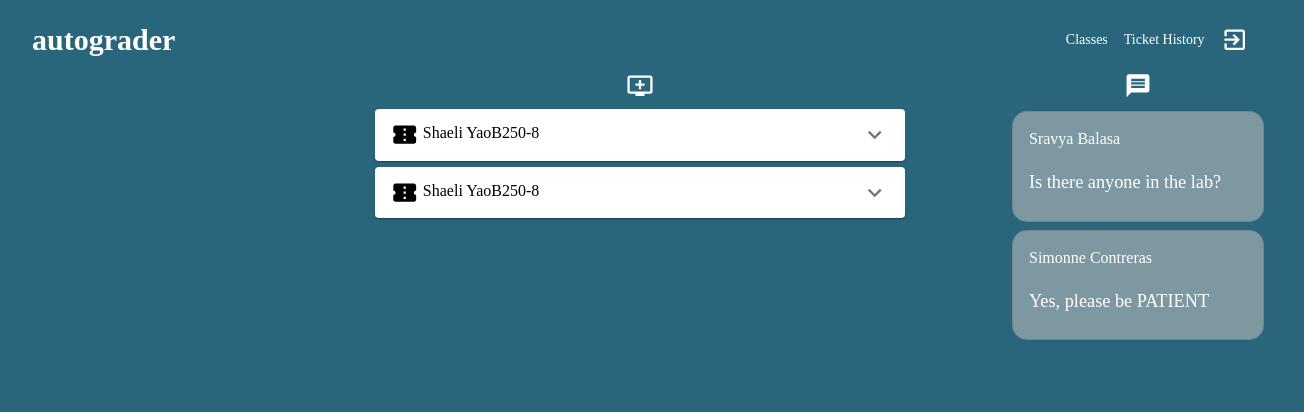
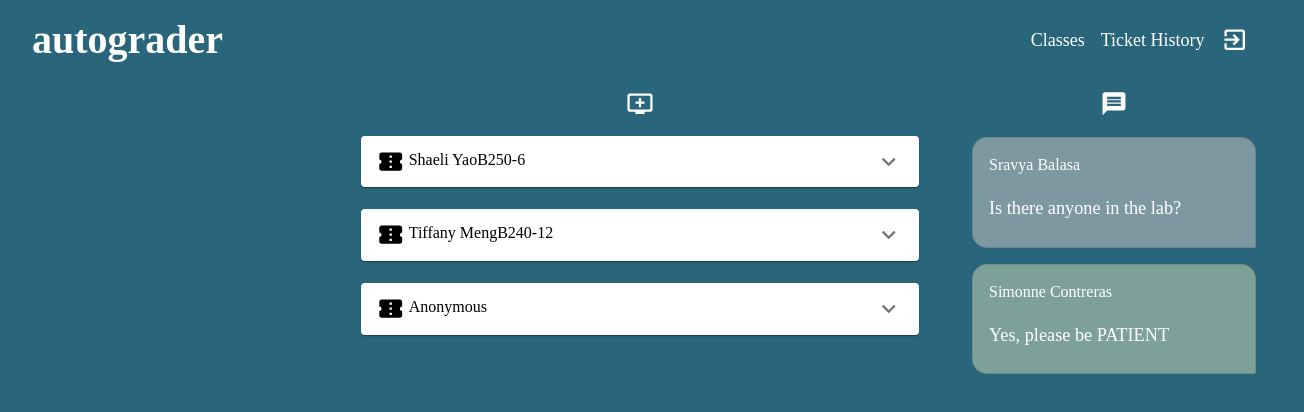
Before and after one commit to Autograder/rook, a React (Create React App) app: page /queue in a window 1280 px wide. Shown: the top 412 px of the page, 1304 px wide, since content can reach past the window. Built offline with nearby package versions, Linux system fonts and the light colour scheme.

Commit message:
Fixing as we demo

```diff
--- a/src/components/Message.tsx
+++ b/src/components/Message.tsx
@@ -7,11 +7,11 @@
 export default function Message(props:any) {
     const classes = Styles.useStyles();
     const theme = OurTheme.theme;
-
+    const messageclass = props.received ? classes.messageyou : classes.messageme;
     return (
         <Box>
             <ThemeProvider theme={theme}>
-                <Card variant='outlined' className={classes.message}>
+                <Card variant='outlined' className={messageclass}>
                     <CardContent>
                         <Typography variant="body2">
                             {props.sender}
--- a/src/components/Queue.tsx
+++ b/src/components/Queue.tsx
@@ -16,19 +16,21 @@
         <div>
             <ThemeProvider theme={theme}>
                 <Navbar/>
-                <Grid container spacing={8}>
+                <br/>
+                <Grid container>
                     <Grid item xs={3}>
 
                     </Grid>
                     <Grid item xs={6}>
                         <AddToQueueIcon className={classes.icon}/>
-                        <Ticket />
-                        <Ticket />
+                        <Ticket name="Shaeli Yao" location="B250-6" description="I hate programming"/>
+                        <Ticket name="Tiffany Meng" location="B240-12" description="I have a bad bug"/>
+                        <Ticket name="Anonymous" location="" description="This content is hidden"/>
                     </Grid>
                     <Grid item xs={3}>
                         <MessageIcon className={classes.icon}/>
-                        <Message sender="Sravya Balasa" message="Is there anyone in the lab?"/>
-                        <Message sender="Simonne Contreras" message="Yes, please be PATIENT"/>
+                        <Message sender="Sravya Balasa" message="Is there anyone in the lab?" received={false}/>
+                        <Message sender="Simonne Contreras" message="Yes, please be PATIENT" received={true}/>
                     </Grid>
                 </Grid>
             </ThemeProvider>
--- a/src/components/Ticket.tsx
+++ b/src/components/Ticket.tsx
@@ -6,26 +6,22 @@
 import ExpandMoreIcon from '@material-ui/icons/ExpandMore';
 import ConfirmationNumberIcon from '@material-ui/icons/ConfirmationNumber';
 
-export default function Ticket() {
+export default function Ticket(props:any) {
 	const classes = Styles.useStyles();
 	const theme = OurTheme.theme;
 
 	return (
 		<div className={classes.container}>
 			<ThemeProvider theme={theme}>
-				<ExpansionPanel className={classes.root}>
-        			<ExpansionPanelSummary expandIcon={<ExpandMoreIcon/>} aria-controls="panel1bh-content"
-          				id="panel1bh-header"
-        			>
+				<ExpansionPanel square={false} className={classes.root}>
+        			<ExpansionPanelSummary expandIcon={<ExpandMoreIcon/>} aria-controls="panel1bh-content" id="panel1bh-header">
 						<ConfirmationNumberIcon className={classes.ticketIcon}/>
-          				<Typography className={classes.title}>Shaeli Yao</Typography>
-						<Typography className={classes.location}>B250-8</Typography>
+          				<Typography className={classes.title}>{props.name}</Typography>
+						<Typography className={classes.location}>{props.location}</Typography>
         			</ExpansionPanelSummary>
-
 					<ExpansionPanelDetails>
           				<Typography>
-            				Nulla facilisi. Phasellus sollicitudin nulla et quam mattis feugiat. Aliquam eget
-            				maximus est, id dignissim quam.
+							  {props.description}
           				</Typography>
         			</ExpansionPanelDetails>
       			</ExpansionPanel>
--- a/src/style/MessageStyle.tsx
+++ b/src/style/MessageStyle.tsx
@@ -1,11 +1,17 @@
 import { makeStyles } from '@material-ui/core/styles';
 
 const useStyles = makeStyles((theme) => ({
-	message: {
-      margin: theme.spacing(1),
-      backgroundColor: '#7e98a1',
-      'border-radius': '15px',
-    },
+	messageme: {
+    margin: theme.spacing(2),
+    backgroundColor: '#7e98a1',
+    'border-radius': '15px 15px 2px',
+  },
+  messageyou: {
+    margin: theme.spacing(2),
+    backgroundColor: '#7da198',
+    'border-radius': '15px 15px 2px',
+  }
+
 }));
 
 export default {useStyles};
--- a/src/style/NavbarStyle.tsx
+++ b/src/style/NavbarStyle.tsx
@@ -11,11 +11,11 @@
 	},
 	title: {
 	  	flexGrow: 1,
-	  	fontSize: 30,
+	  	fontSize: 40,
 	  	fontWeight: 'bold'
 	},
 	pages: {
-		fontSize: 14,
+		fontSize: 18,
 		marginRight: theme.spacing(2),
 	}
 }));
--- a/src/style/TicketStyle.tsx
+++ b/src/style/TicketStyle.tsx
@@ -1,6 +1,6 @@
 import { makeStyles } from '@material-ui/core/styles';
 
-const useStyles = makeStyles(({ spacing }) => ({
+const useStyles = makeStyles((theme) => ({
 	container: {
 		display: "flex",
 		justifyContent: "center",
@@ -8,9 +8,10 @@
 		margin: "1%",
 	},
 	root: {
-		width: "90%",
+		width: '90%',
+		margin: theme.spacing(1),
 		color: "black",
-		borderRadius: spacing(5),
+		'border-radius': '15px',
 	},
 	ticketIcon: {
 		display: "inline",
```
